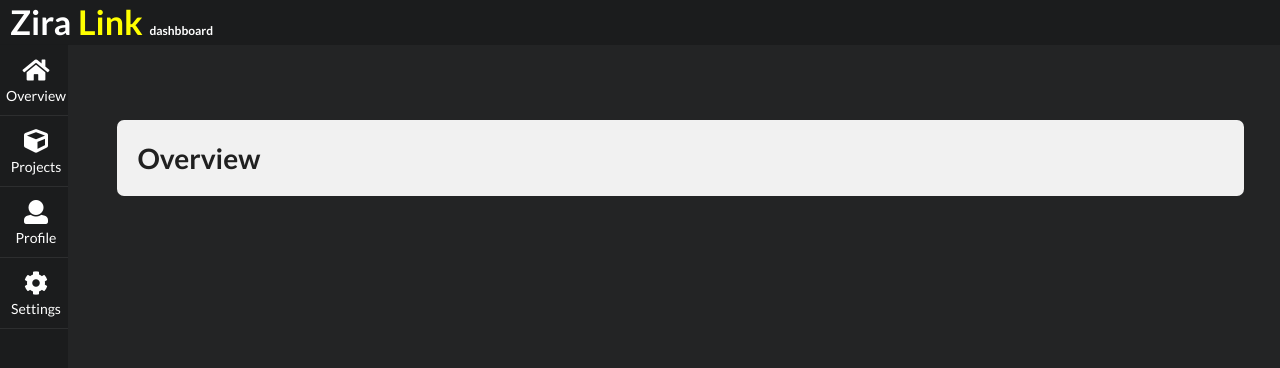
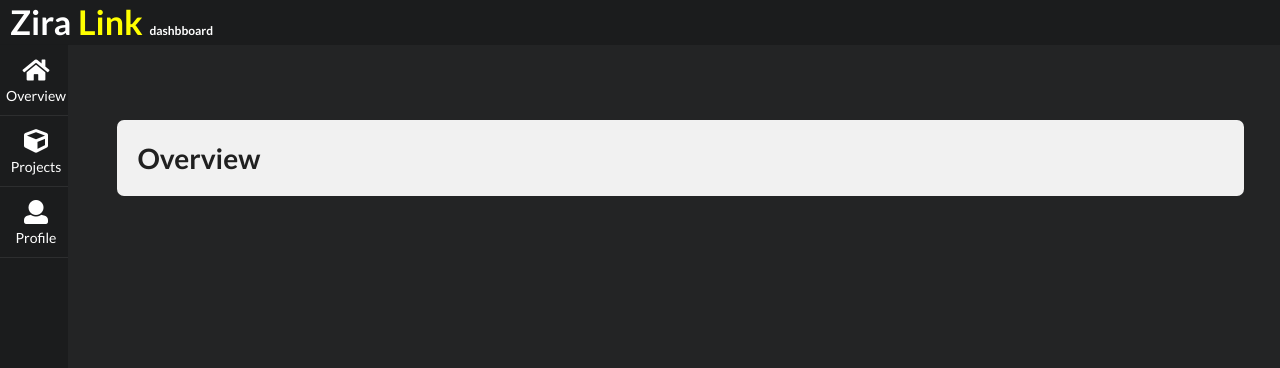
Before and after one commit to saeedmaghdam/ZiraLink.Web, a React (Create React App) app in the folder src/: page / in a window 1280 px wide. Shown: the top 368 px of the page. Built offline with nearby package versions, Linux system fonts and the light colour scheme.

Commit message:
disabled settings menu

```diff
--- a/src/src/components/layout/layout.jsx
+++ b/src/src/components/layout/layout.jsx
@@ -26,9 +26,9 @@ const Layout = () => {
                 <Link to="/profile" className="item">
                   <i aria-hidden="true" className="user icon"></i>Profile
                 </Link>
-                <Link to="/settings" className="item">
+                {/* <Link to="/settings" className="item">
                   <i aria-hidden="true" className="cog icon"></i>Settings
-                </Link>
+                </Link> */}
               </div>
             </div>
           </div>
```
